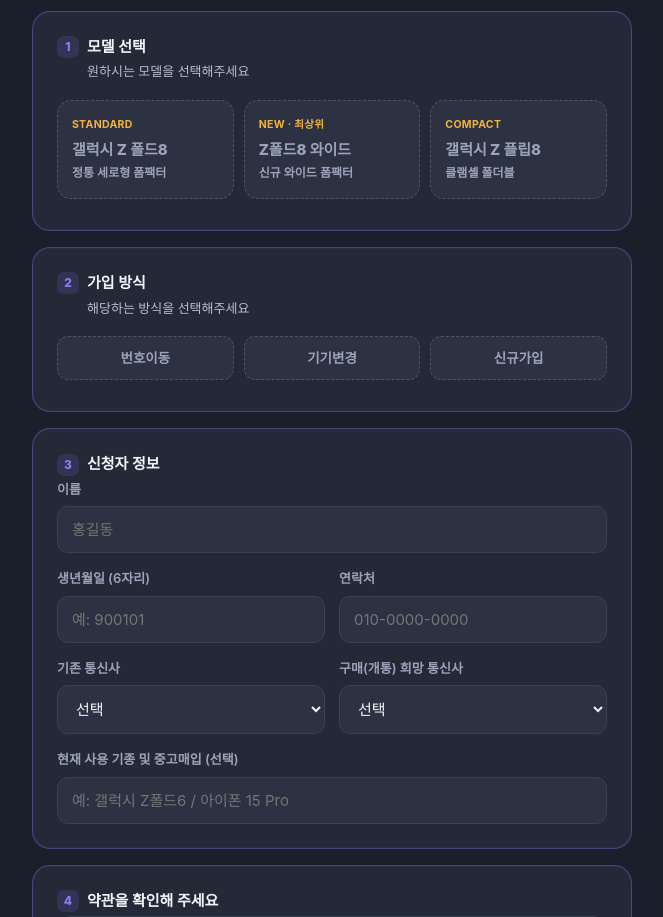
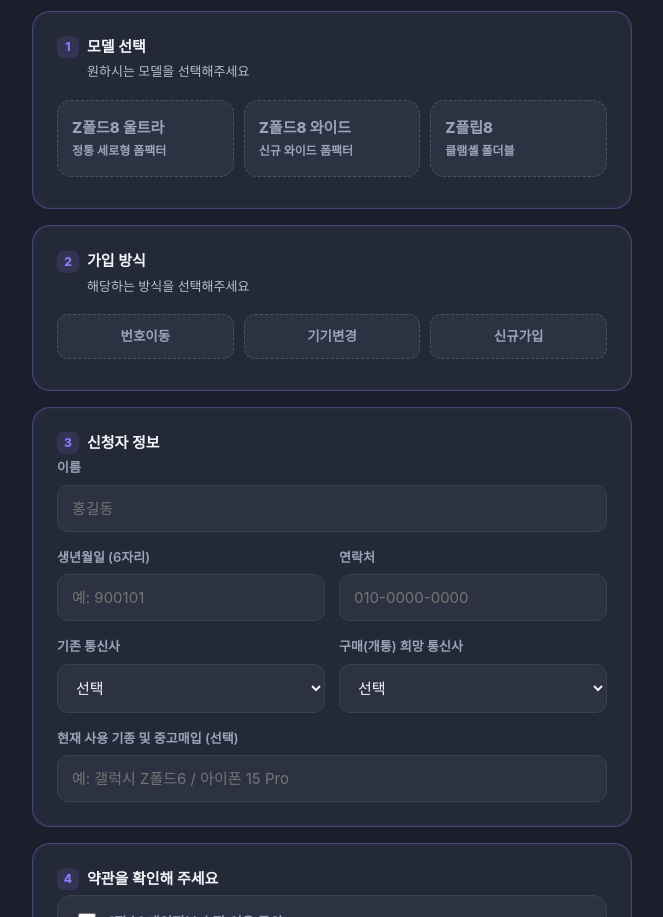
Before and after one commit to bbangbbangtel/fold8-preorder, a plain HTML site: page index.html in a window 1280 px wide. Shown: the part 977-1894 px from the top of the page, without its empty margins (308-971 px from the left). Drawn offline with Linux system fonts and the light colour scheme; a web font is replaced by a local one.

Commit message:
Update index.html

```diff
--- a/index.html
+++ b/index.html
@@ -564,22 +564,19 @@
       <h2><span class="n">1</span>모델 선택</h2>
       <p class="hint">원하시는 모델을 선택해주세요</p>
       <div class="models" id="modelGroup">
-        <label class="model" data-value="폴드8">
-          <input type="radio" name="model" value="폴드8">
-          <span class="tag">STANDARD</span>
-          <div class="name">갤럭시 Z 폴드8</div>
+        <label class="model" data-value="폴드8 울트라">
+          <input type="radio" name="model" value="폴드8 울트라">
+          <div class="name">Z폴드8 울트라</div>
           <div class="desc">정통 세로형 폼팩터</div>
         </label>
         <label class="model" data-value="폴드8 와이드">
           <input type="radio" name="model" value="폴드8 와이드">
-          <span class="tag">NEW · 최상위</span>
           <div class="name">Z폴드8 와이드</div>
           <div class="desc">신규 와이드 폼팩터</div>
         </label>
         <label class="model" data-value="플립8">
           <input type="radio" name="model" value="플립8">
-          <span class="tag">COMPACT</span>
-          <div class="name">갤럭시 Z 플립8</div>
+          <div class="name">Z플립8</div>
           <div class="desc">클램셸 폴더블</div>
         </label>
       </div>
```
